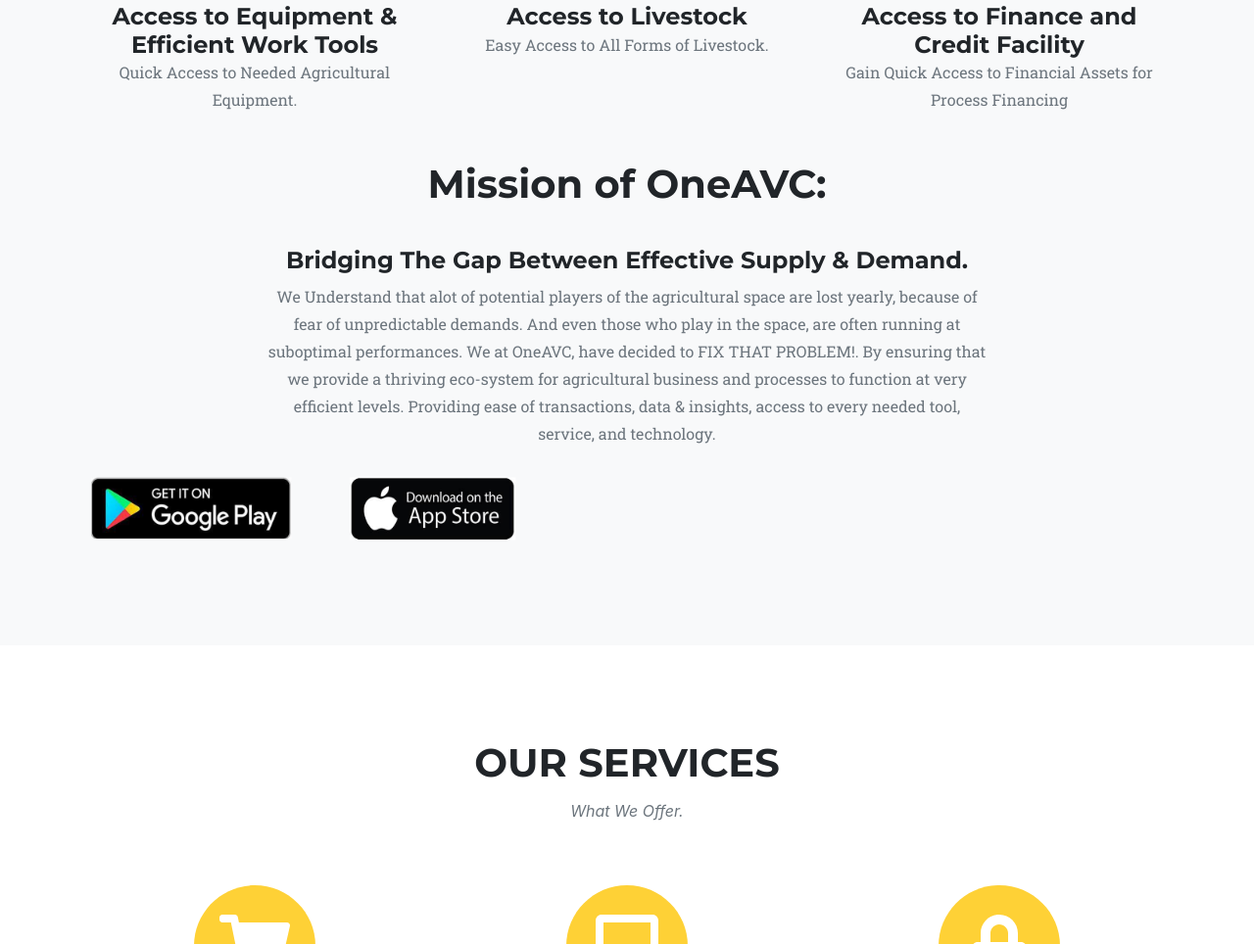
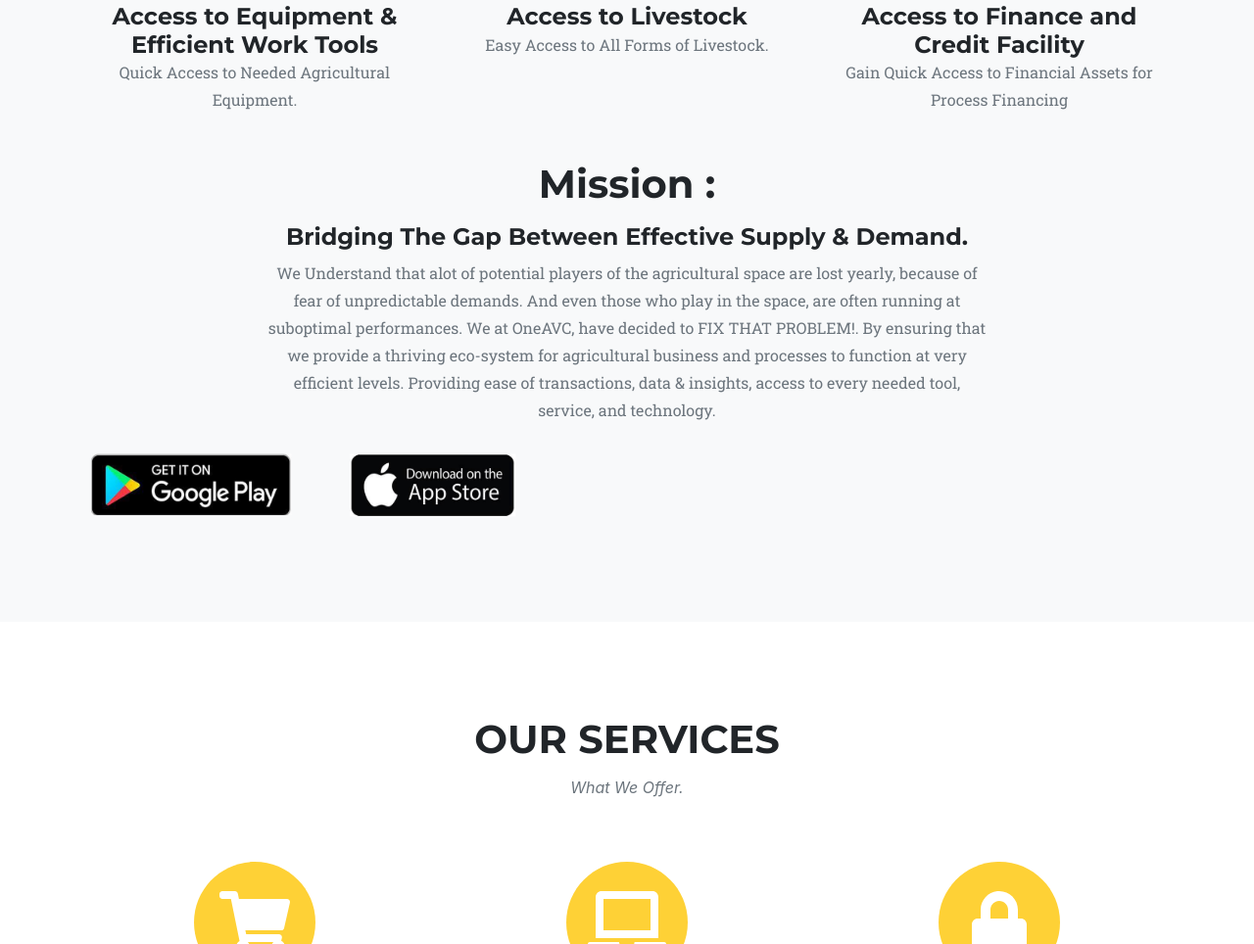
Before and after one commit to Emmanuel-Ik/Emmanuel-Ik.github.io, a plain HTML site: page index.html in a window 1280 px wide. Shown: the part 1715-2679 px from the top of the page at 98% size. Drawn offline with nearby package versions, Linux system fonts and the light colour scheme; a web font is replaced by a local one.

Commit message:
Update index.html

```diff
--- a/index.html
+++ b/index.html
@@ -111,7 +111,7 @@
         <div class="row">
             <div class="col-lg-8 mx-auto text-center">
 
-                <h2 class="section-heading "> Mission of OneAVC: </h2> <br>
+                <h2 class="section-heading "> Mission : </h2>
                 <h4>
                     Bridging The Gap Between Effective Supply & Demand.
                 </h4>
```
